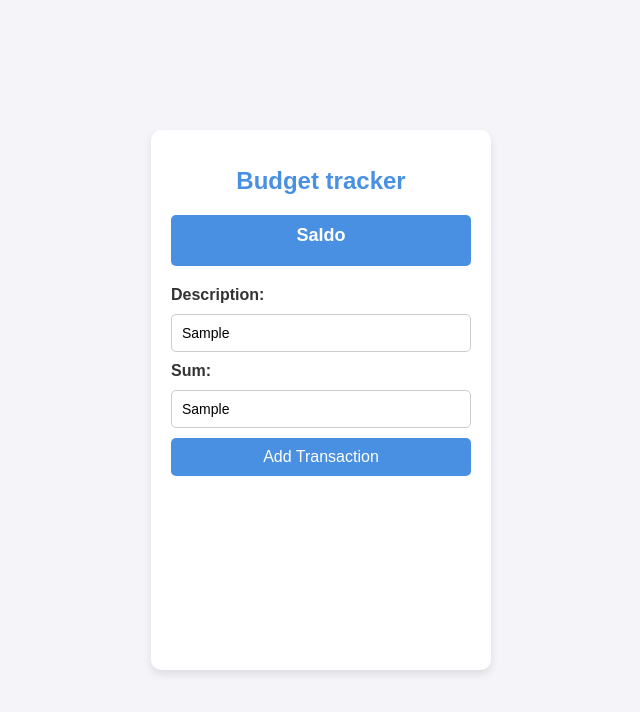
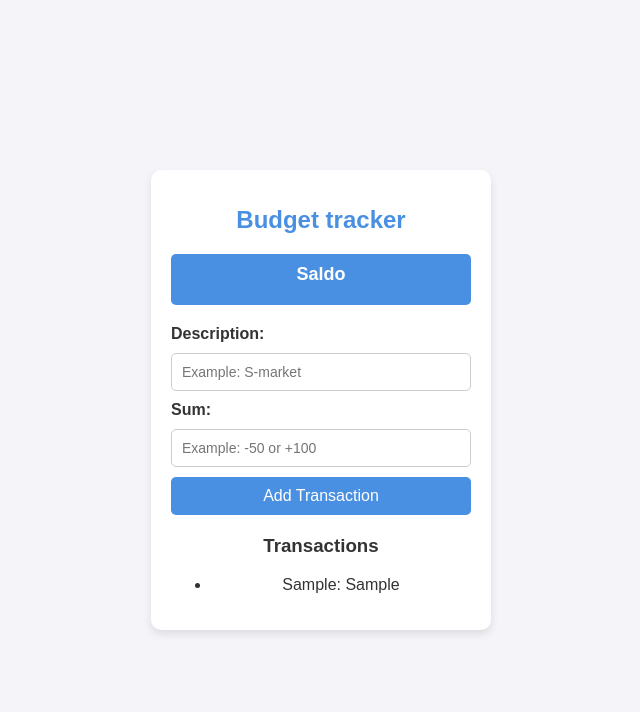
Before and after one commit to phiquangdat/budget-tracker-app, a React (Vite) app: page / in a window 1280 px wide. Both pictures are taken after typing "Sample", "Sample" into the empty fields and a click on the button "Add Transaction". Shown: the top 712 px of the page, without its empty margins (319-959 px from the left). Built offline with nearby package versions, Linux system fonts and the light colour scheme.

Commit message:
change => {} to => () in TransactionList component

```diff
--- a/src/App.jsx
+++ b/src/App.jsx
@@ -1,9 +1,7 @@
-import { useState } from 'react';
-import './App.css'
-import './component/TransactionList/TransactionList.jsx';
-import './component/TransactionForm.jsx';
-import TransactionList from './component/TransactionList/TransactionList.jsx';
-import TransactionForm from './component/TransactionForm.jsx';
+import { useState } from "react";
+import "./App.css";
+import TransactionList from "./component/TransactionList/TransactionList";
+import TransactionForm from "./component/TransactionForm";
 function App() {
   const [list, setList] = useState([]);
 
@@ -14,12 +12,13 @@ function App() {
         <h3>Saldo</h3>
         <div id="balance"></div>
       </div>
-        <TransactionForm list={list} setList={setList}/>
-    <div>
+      <TransactionForm list={list} setList={setList} />
+      <TransactionList list={list} />
+      {/* <div>
         <canvas id="myChart"></canvas>
-    </div>
+      </div> */}
     </div>
   );
 }
 
-export default App
+export default App;
--- a/src/component/TransactionForm.jsx
+++ b/src/component/TransactionForm.jsx
@@ -1,29 +1,48 @@
 import { useState } from "react";
-export default function TransactionForm({list, setList}){
+export default function TransactionForm({ list, setList }) {
   const [description, setDescription] = useState("");
   const [sum, setSum] = useState("");
-    function handleSubmit(e){
+  function handleSubmit(e) {
     e.preventDefault();
     const data = {
       description: description,
-            sum: sum
-        }
-        setList(prevData => [...prevData, data]);
+      sum: sum,
+    };
+    setList((prevData) => [...prevData, data]);
     console.log(list);
+    setDescription("");
+    setSum("");
   }
   return (
-
     <>
       <form onSubmit={handleSubmit}>
         <label htmlFor="description">Description:</label>
-            <input type="text" id="description" name="description" value={description} placeholder="Example: S-market" required onChange={(curr) => {
+        <input
+          type="text"
+          id="description"
+          name="description"
+          value={description}
+          placeholder="Example: S-market"
+          required
+          onChange={(curr) => {
             setDescription(curr.target.value);
-            }}/>
+          }}
+        />
         <label htmlFor="sum">Sum:</label>
-            <input type="text" id="sum" name="sum" placeholder="Example: -50 or +100" value={sum} required onChange={(curr) => {
+        <input
+          type="text"
+          id="sum"
+          name="sum"
+          placeholder="Example: -50 or +100"
+          value={sum}
+          required
+          onChange={(curr) => {
             setSum(curr.target.value);
-            }}/>
-            <button type="submit" id="addTransaction">Add Transaction</button>
+          }}
+        />
+        <button type="submit" id="addTransaction">
+          Add Transaction
+        </button>
       </form>
     </>
   );
--- a/src/component/TransactionList/TransactionList.jsx
+++ b/src/component/TransactionList/TransactionList.jsx
@@ -1,15 +1,15 @@
-import './TransactionList.css'
-export default function TransactionList({list}){
-    return (
-        <ul id="transaction-list">
-            <h3>Transactions</h3>
-            {list.map(item => {
-                <li>
-                    <p className="description">${item.description}</p>
-                    <p className="sum">${item.sum}</p>
-                    <button class="delete">Poista</button>
-                </li>
-            })}
-        </ul>
-    );
+import "./TransactionList.css";
+export default function TransactionList({ list }) {
+  return (
+    <div>
+      <h3>Transactions</h3>
+      <ul>
+        {list.map((item, index) => (
+          <li key={index}>
+            {item.description}: {item.sum}
+          </li>
+        ))}
+      </ul>
+    </div>
+  );
 }
```
Lines whose indentation alone changed are shown as unchanged.
